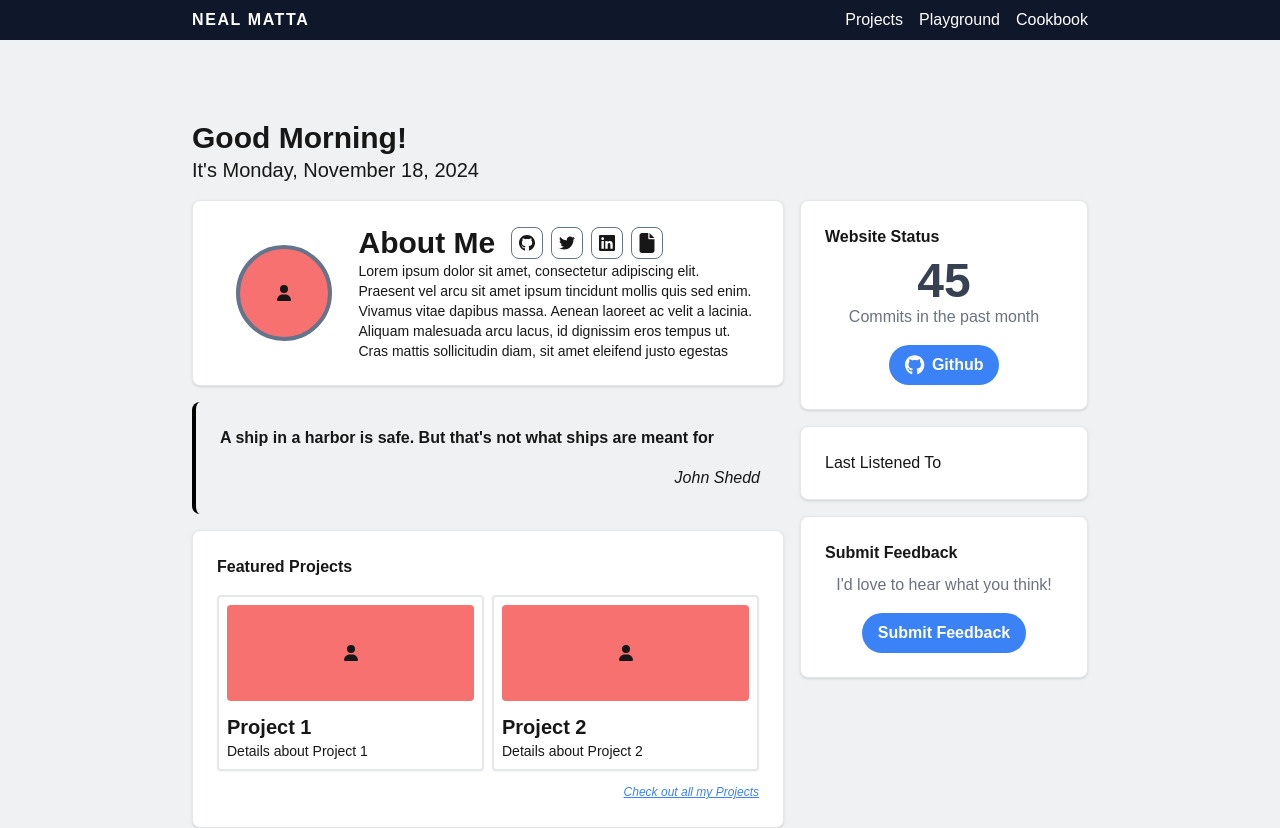
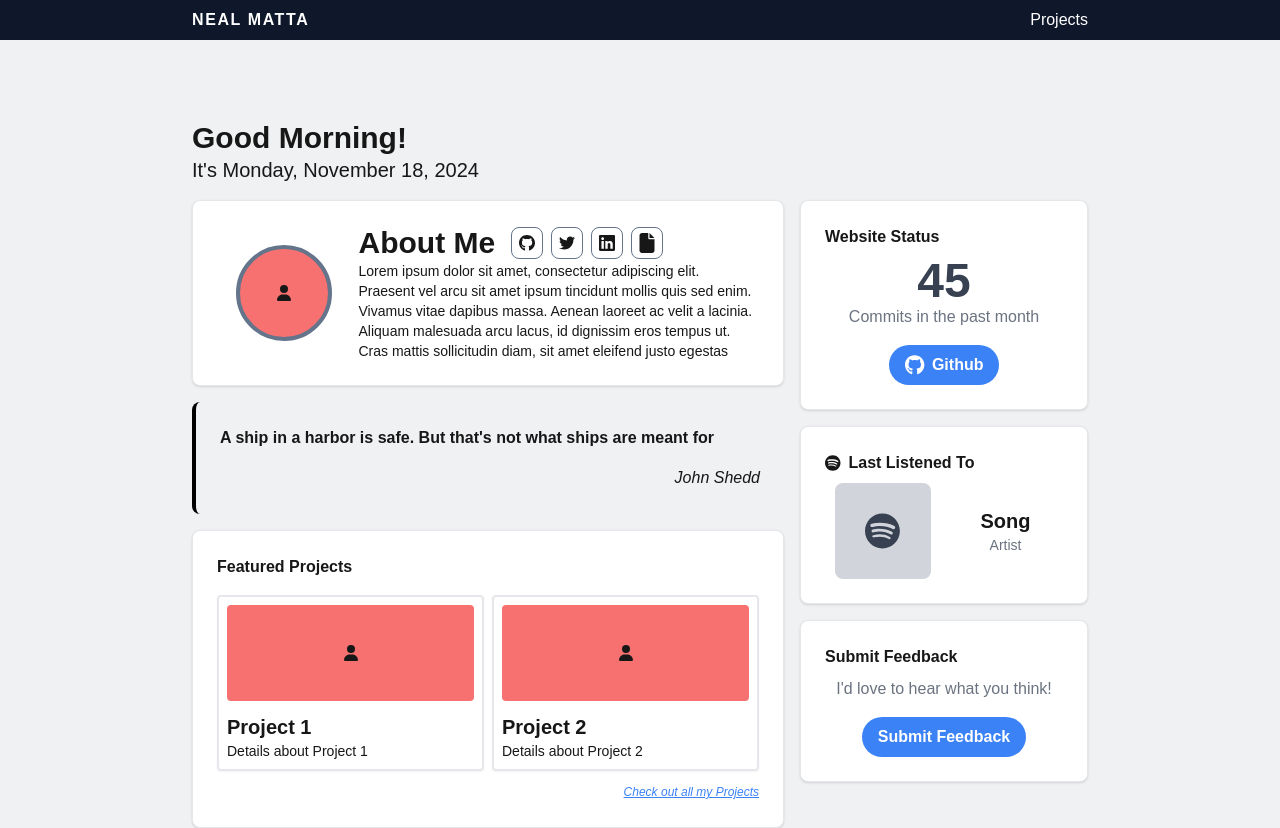
Before and after one commit to NealMatta/personal-website, a Next.js app: page / in a window 1280 px wide. Built offline with nearby package versions, Linux system fonts and the light colour scheme.

Commit message:
More or less got the spotify piece to work as well

```diff
--- a/app/page.tsx
+++ b/app/page.tsx
@@ -1,10 +1,11 @@
 import About from '@/src/components/About/About';
-import BarebonesCard from '@/src/components/cards/BarebonesCard';
+// import BarebonesCard from '@/src/components/cards/BarebonesCard';
 import FeaturedProjects from '@/src/components/Projects/FeaturedProjects';
 import PageHeader from '@/src/components/PageHeader/PageHeader';
 import Quotes from '@/src/components/Quotes/Quotes';
 import WebsiteStatusCard from '@/src/components/WebsiteStatus/WebsiteStatusCard';
 import SubmitFeedbackCard from '@/src/components/SubmitFeedback/SubmitFeedbackCard';
+import SpotifyCard from '@/src/components/Spotify/SpotifyCard';
 
 export default function Home() {
   return (
@@ -40,7 +41,7 @@ export default function Home() {
         {/* Sidebar */}
         <aside className="space-y-4">
           <WebsiteStatusCard />
-          <BarebonesCard>Last Listened To</BarebonesCard>
+          <SpotifyCard />
           <SubmitFeedbackCard />
         </aside>
       </div>
--- /dev/null
+++ b/src/components/Spotify/SpotifyCard.tsx
@@ -0,0 +1,31 @@
+import BarebonesCard from '../cards/BarebonesCard';
+import { FontAwesomeIcon } from '@fortawesome/react-fontawesome';
+import { faSpotify } from '@fortawesome/free-brands-svg-icons';
+
+export default function SpotifyCard() {
+  return (
+    <BarebonesCard>
+      <div className="flex items-center h-full mb-2">
+        <FontAwesomeIcon icon={faSpotify} />
+        <h2 className="font-bold ml-2">Last Listened To</h2>
+      </div>
+      <div className="flex gap-2 items-center">
+        {/* Left Side: Square Icon */}
+        <div className="w-full flex justify-center">
+          <div className="relative flex items-center justify-center w-24 h-24 rounded-lg bg-gray-300">
+            <FontAwesomeIcon
+              icon={faSpotify}
+              className="text-4xl text-gray-700"
+            />
+          </div>
+        </div>
+
+        {/* Right Side: Song and Artist */}
+        <div className="w-full flex flex-col justify-center items-center text-center">
+          <div className="text-xl font-bold">Song</div>
+          <div className="text-sm text-gray-500">Artist</div>
+        </div>
+      </div>
+    </BarebonesCard>
+  );
+}
--- a/src/components/navigation/NavBar.tsx
+++ b/src/components/navigation/NavBar.tsx
@@ -18,12 +18,12 @@ export default function NavBar() {
             <Link href="/projects" className="text-white">
               Projects
             </Link>
-            <Link href="#" className="text-white">
+            {/* <Link href="#" className="text-white">
               Playground
-            </Link>
-            <Link href="#" className="text-white">
+            </Link> */}
+            {/* <Link href="#" className="text-white">
               Cookbook
-            </Link>
+            </Link> */}
           </div>
         </div>
       </div>
```
